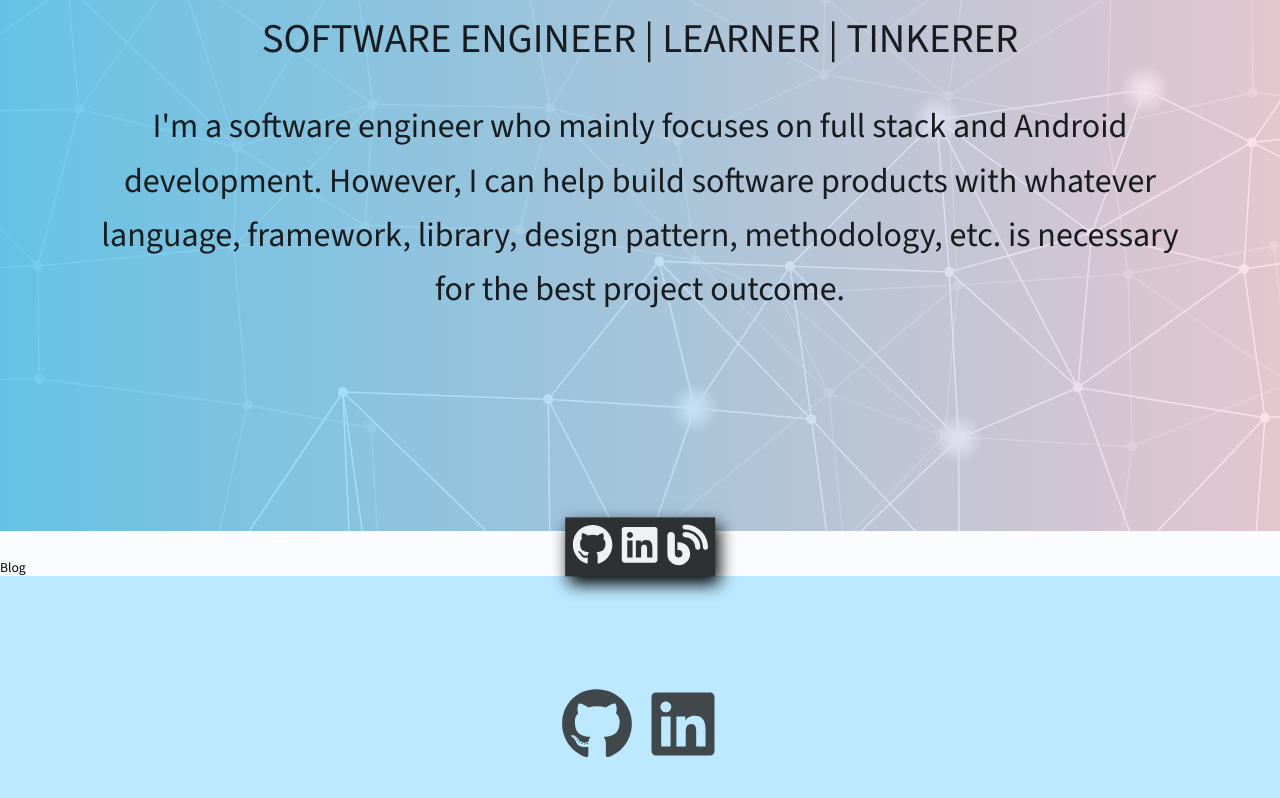
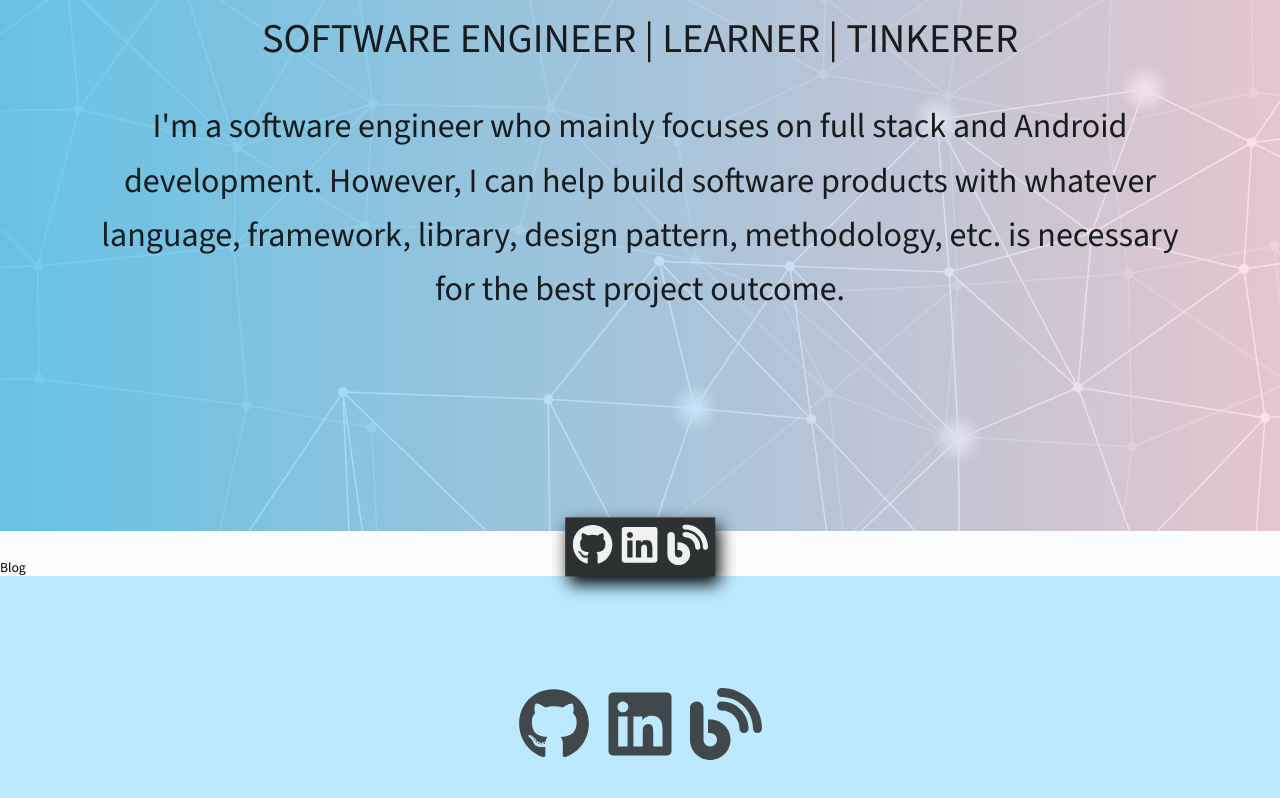
Before and after one commit to nfragiskatos/personal-website, a React (Create React App) app: page / in a window 1280 px wide. Shown: the part 652-1450 px from the top of the page. Built offline with nearby package versions, Linux system fonts and the light colour scheme.

Commit message:
- Added blog link to footer

```diff
--- a/src/Footer/Footer.styles.ts
+++ b/src/Footer/Footer.styles.ts
@@ -1,4 +1,4 @@
-import { FaGithub, FaLinkedin } from "react-icons/fa6";
+import { FaBlog, FaGithub, FaLinkedin } from "react-icons/fa6";
 import styled from "styled-components";
 
 export const FooterWrapper = styled.footer`
@@ -22,6 +22,10 @@ export const GithubIcon = styled(FaGithub)`
   height: 72px;
   width: 72px;
   cursor: pointer;
+
+  &:hover {
+    color: ${({ theme }) => theme.colors.tertiary};
+  }
 `;
 
 export const LinkedInIcon = styled(FaLinkedin)`
@@ -29,4 +33,19 @@ export const LinkedInIcon = styled(FaLinkedin)`
   height: 72px;
   width: 72px;
   cursor: pointer;
+
+  &:hover {
+    color: ${({ theme }) => theme.colors.tertiary};
+  }
 `;
+
+export const BlogIcon = styled(FaBlog)`
+  color: ${({ theme }) => theme.colors.onSurfaceVariant};
+  height: 72px;
+  width: 72px;
+  cursor: pointer;
+
+  &:hover {
+    color: ${({ theme }) => theme.colors.tertiary};
+  }
+`;
--- a/src/Footer/Footer.tsx
+++ b/src/Footer/Footer.tsx
@@ -1,4 +1,5 @@
 import {
+  BlogIcon,
   FooterWrapper,
   GithubIcon,
   LinkedInIcon,
@@ -23,6 +24,13 @@ const Footer = () => {
         >
           <LinkedInIcon />
         </a>
+        <a
+          href="https://blog.nicholasfragiskatos.dev/"
+          target="_blank"
+          rel="noreferrer"
+        >
+          <BlogIcon />
+        </a>
       </SocialMediaWrapper>
     </FooterWrapper>
   );
--- a/src/pages/blog/Blog.styles.ts
+++ b/src/pages/blog/Blog.styles.ts
@@ -60,6 +60,7 @@ export const HeroSection = styled.section`
   padding-bottom: 5rem;
   padding-left: 4rem;
   padding-right: 4rem;
+  margin-bottom: 2rem;
 `;
 
 export const HeroDetails = styled.div`
```
